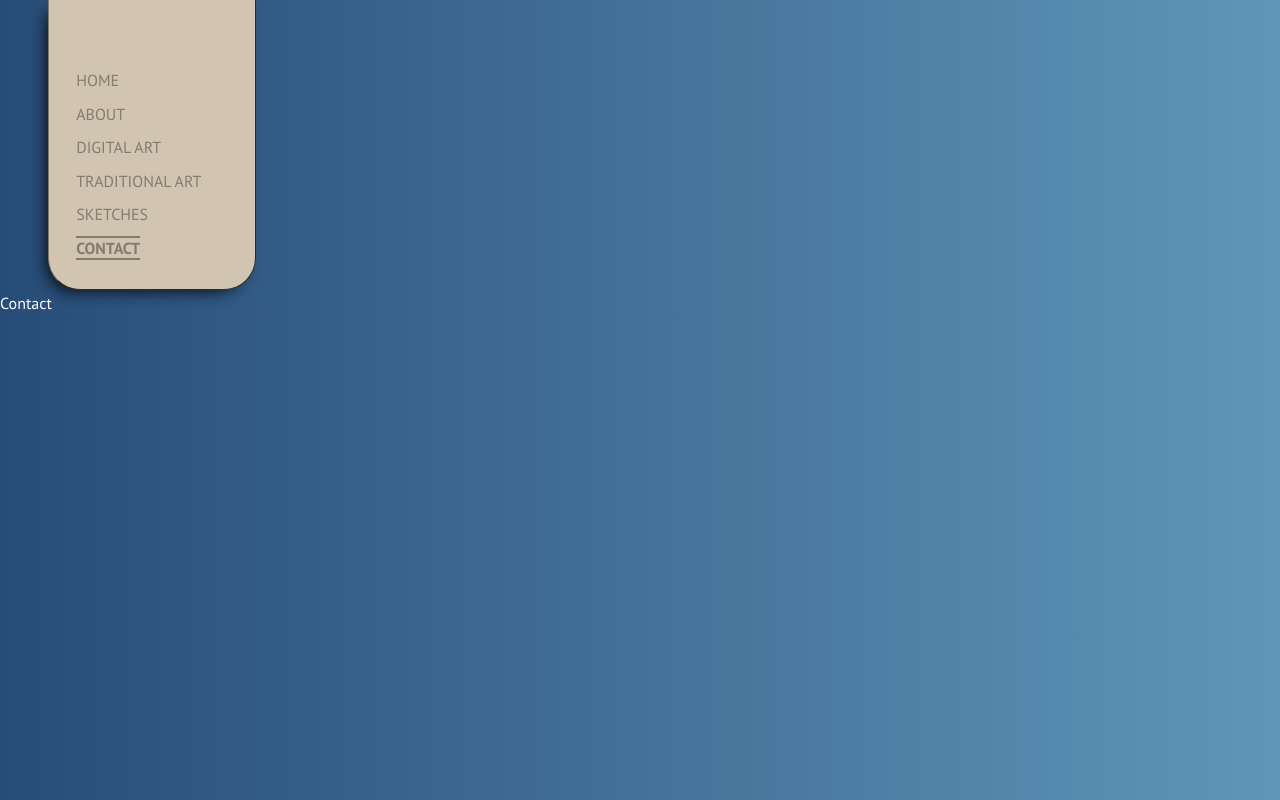
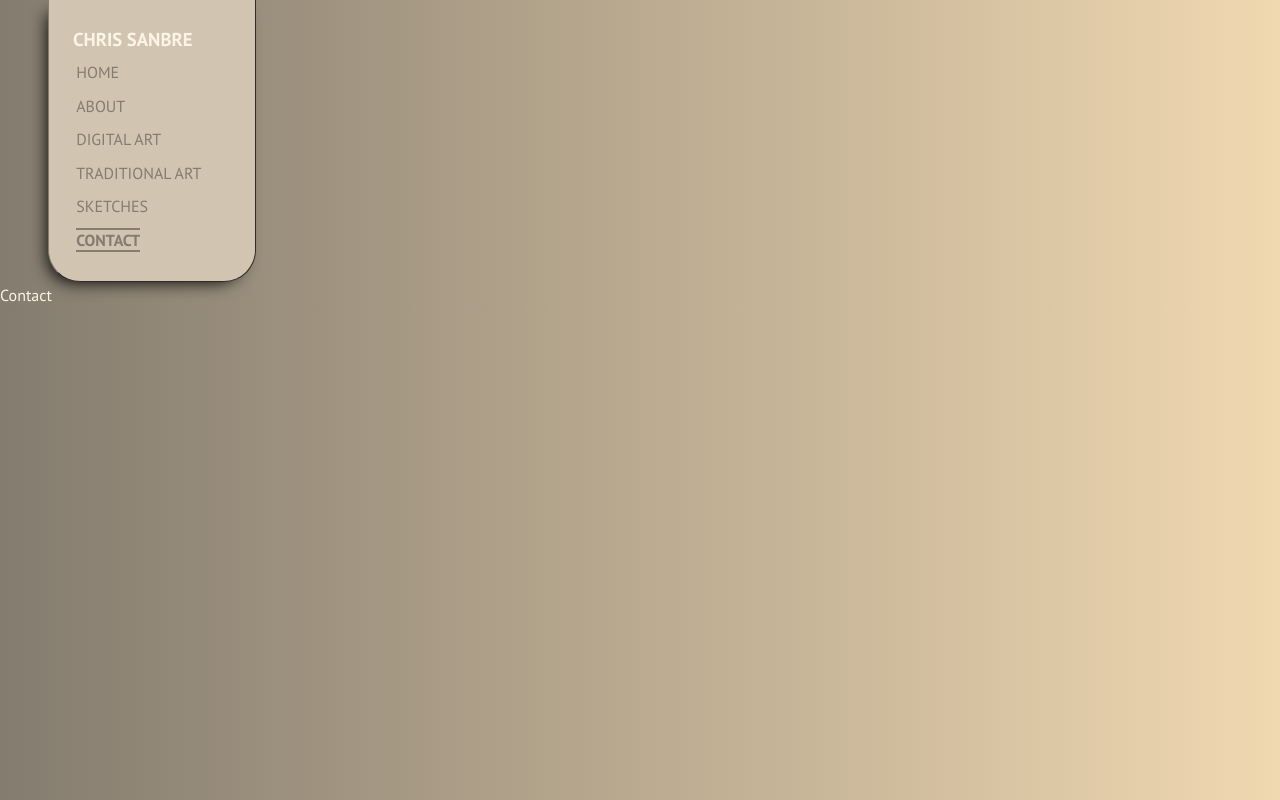
Before and after one commit to ChristianSB89/illustration-portfolio, a React (Create React App) app: page /contact in a window 1280 px wide. Built offline with nearby package versions, Linux system fonts and the light colour scheme.

Commit message:
Fixed colors

```diff
--- a/src/components/navbar/navBar.jsx
+++ b/src/components/navbar/navBar.jsx
@@ -12,6 +12,10 @@ function NavBar() {
   return (
     <Router>
       <NavWrapper>
+        <section>
+          <h3>Chris SanBre</h3>
+        </section>
+        <section>
           <LiFix>
             <StyledLink exact to="/" end>
               Home
@@ -32,6 +36,7 @@ function NavBar() {
           <LiFix>
             <StyledLink to="/contact">Contact</StyledLink>
           </LiFix>
+        </section>
       </NavWrapper>
       <Routes>
         <Route path="/" element={<LandingPage />} />
--- a/src/components/navbar/styleNavBar.jsx
+++ b/src/components/navbar/styleNavBar.jsx
@@ -10,7 +10,6 @@ export const NavWrapper = styled.nav`
   flex-direction: column;
   width: 13em;
   padding: 1.5em;
-  padding-top: 4em;
   text-transform: uppercase;
   border-radius: 0 0 2em 2em;
   margin-left: 3em;
@@ -19,6 +18,8 @@ export const NavWrapper = styled.nav`
   -webkit-box-shadow: -7px 7px 17px -7px rgba(0, 0, 0, 1);
   -moz-box-shadow: -7px 7px 17px -7px rgba(0, 0, 0, 1);
 `;
+
+export const NameTag = styled.h3``;
 
 export const LiFix = styled.li`
   padding: 0.2em;
--- a/src/index.css
+++ b/src/index.css
@@ -10,12 +10,12 @@
 }
 
 :root {
-  --color-bg: #274c77;
-  --color-bg-variant: #6096ba;
-  --color-primary: #a3cef1;
-  --color-primary-variant: #6096ba;
+  --color-bg: #847c6f;
+  --color-bg-variant: #f0d8b1;
+  --color-primary: #847c6f;
+  --color-primary-variant: #b5a994;
   --color-white: #fff;
-  --color-light: #e7ecef;
+  --color-light: #fcf4e6;
 
   --transition: all 400ms ease;
 
@@ -35,6 +35,6 @@ html {
 body {
   font-family: "Ubuntu", sans-serif;
   background: linear-gradient(-90deg, var(--color-bg-variant), var(--color-bg));
-  color: var(--color-white);
+  color: var(--color-light);
   line-height: 1.7;
 }
```
Lines whose indentation alone changed are shown as unchanged.
